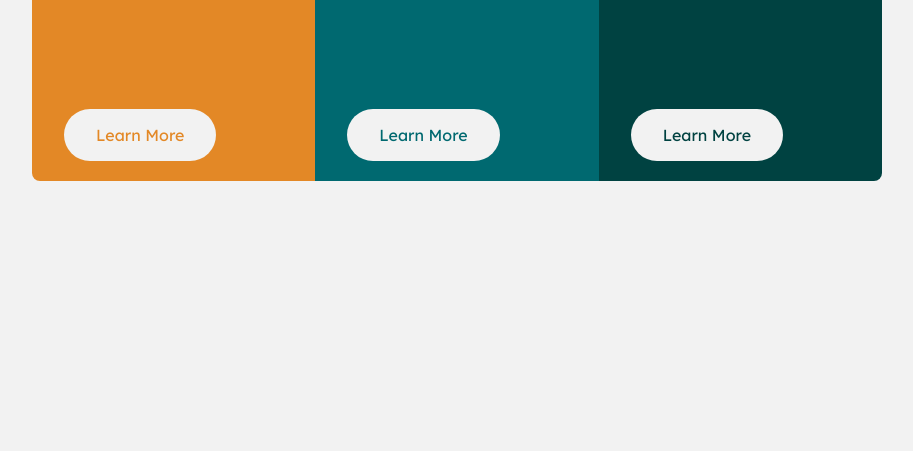
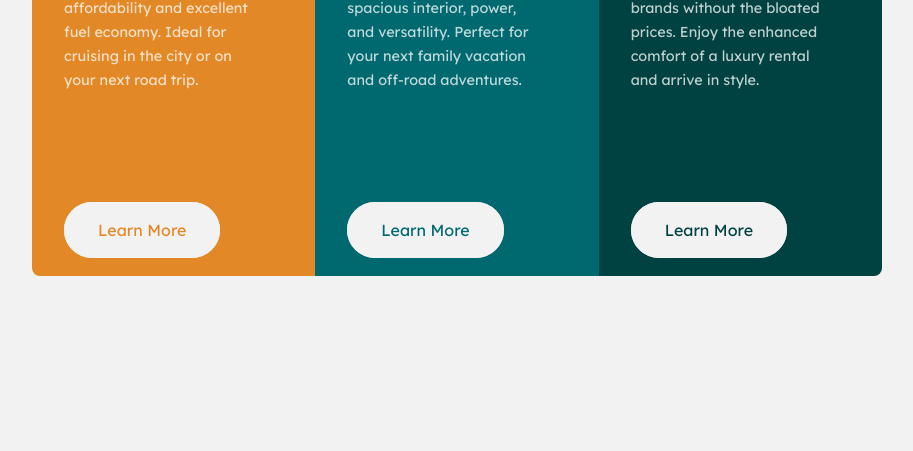
Before and after one commit to JeremyPaymal/3-columns-preview-card, a plain HTML site: page index.html in a window 1280 px wide. Shown: the part 349-800 px from the top of the page, without its empty margins (183-1096 px from the left). Drawn offline with Linux system fonts and the light colour scheme.

Commit message:
last update

```diff
--- a/style.css
+++ b/style.css
@@ -11,121 +11,118 @@
   --color-third-clmn: hsl(179, 100%, 13%);
 }
 
-
-*{
+* {
   margin: 0;
   padding: 0;
   box-sizing: border-box;
-    border-style: none;
   text-decoration: none;
 }
 
-body, button{
-    background:var(--color-bg-hd-btn);
+body {
+  min-height: 100vh;
+  display: flex;
+  justify-content: center;
+  align-items: center;
 }
 
-h1{
+body,
+button {
+  background: var(--color-bg-hd-btn);
+}
+
+h1 {
   color: var(--color-bg-hd-btn);
   font-family: var(--font-title);
 }
 
-p{
+p {
   color: var(--color-p);
   font-size: 0.9rem;
   font-family: var(--font-p);
 }
 
-main{
-    display: flex;
-    margin: 5rem 10rem;
-
+.main_content {
+  max-width: 850px;
+  height: 450px;
+  display: grid;
+  grid-template-columns: repeat(3, 1fr);
+border-radius: 0.5rem;
+overflow: hidden;
 }
 
-.main_content{
-    max-width: 850px;
-    height:450px;
-    display: grid;
-    grid-template-columns: repeat(3, 1fr);
-    margin: auto;
-
-}
-
-.main_content-wrapper{
+.main_content-wrapper {
   padding: 2rem;
 }
 
-.main_content-wrapper img, .main_content-wrapper h1{
+.main_content-wrapper img,
+.main_content-wrapper h1 {
   margin-bottom: 1rem;
 }
 
-.main_content-wrapper p{
+.main_content-wrapper p {
   margin-right: 1.5rem;
   margin-bottom: 8rem;
   line-height: 1.5rem;
 }
 
-a{
+a {
   font-family: var(--font-p);
   background: var(--color-bg-hd-btn);
   padding: 1rem 2rem;
   border-radius: 10rem;
   cursor: pointer;
+  border: 2px solid var(--color-bg-hd-btn);
 }
 
-.sedans{
+.sedans a:hover, .suvs a:hover, .luxury a:hover{
+    background-color: transparent;
+    color: var(--color-bg-hd-btn);
+}
+
+.sedans {
   background: var(--color-first-clmn);
-    border-radius: 0.5rem 0 0 0.5rem;
+
 }
-.sedans a{
+.sedans a {
   color: var(--color-first-clmn);
 }
 
-.suvs{
+.suvs {
   background: var(--color-scnd-clmn);
 }
-.suvs a{
+.suvs a {
   color: var(--color-scnd-clmn);
 }
 
-.luxury{
+.luxury {
   background: var(--color-third-clmn);
-    border-radius: 0 0.5rem 0.5rem 0;
+
 }
-.luxury a{
+.luxury a {
   color: var(--color-third-clmn);
 }
 
-@media screen and (max-width:1100px) {
-
-    main{
+@media screen and (max-width: 1100px) {
+  main {
     margin: 2rem;
   }
 
-    .main_content{
+  .main_content {
     grid-template-columns: 1fr;
     max-width: 300px;
     height: 100%;
   }
 
-    .main_content-wrapper{
+  .main_content-wrapper {
     height: 380px;
   }
 
-    .main_content-wrapper p{
+  .main_content-wrapper p {
     margin-right: 1rem;
     margin-bottom: 2.5rem;
   }
 
-    a{
+  a {
     margin-bottom: 2.5rem;
   }
-
-    .sedans{
-        border-radius: 0.5rem 0.5rem 0 0;
 }
-
-    .luxury{
-        border-radius: 0 0 0.5rem 0.5rem;
-    }
-
-}
```
Also changed, not shown: design/preview.png (added), 1 other file. Lines whose indentation alone changed are shown as unchanged.
